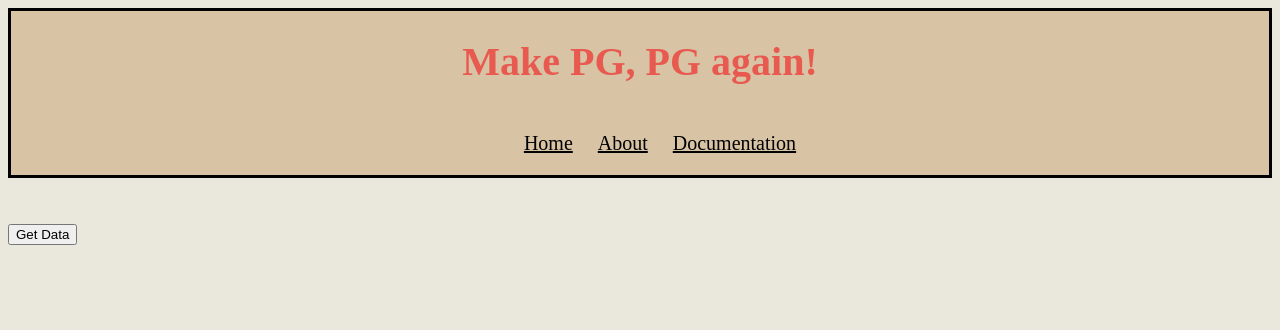
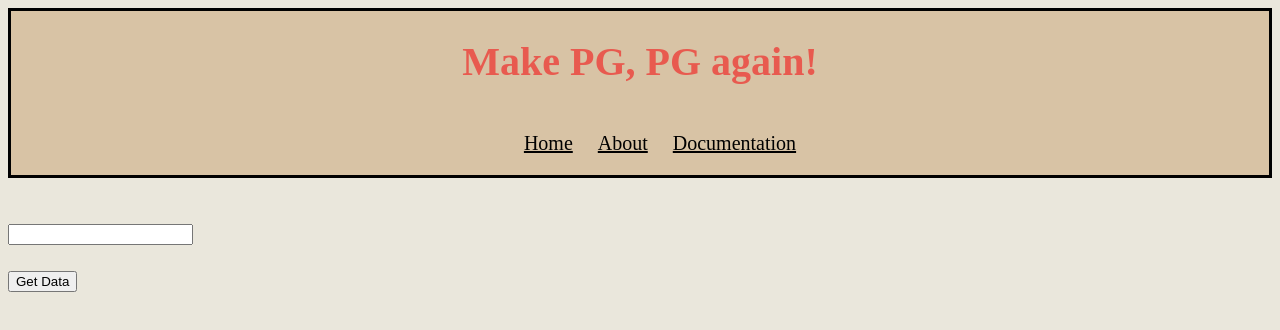
Before and after one commit to ZacFoss/377Project, a plain HTML site: page docs/src/index.html in a window 1280 px wide. Drawn offline with Linux system fonts and the light colour scheme.

Commit message:
Update index.html

```diff
--- a/docs/src/index.html
+++ b/docs/src/index.html
@@ -27,6 +27,7 @@
     <ul id="policeList">
     </ul>
     <br>
+    <input type="text" id="crime" name="crime" /><br /><br />
     <button onclick="getData()">Get Data</button><br /><br />
   </body>
 </html>
```
